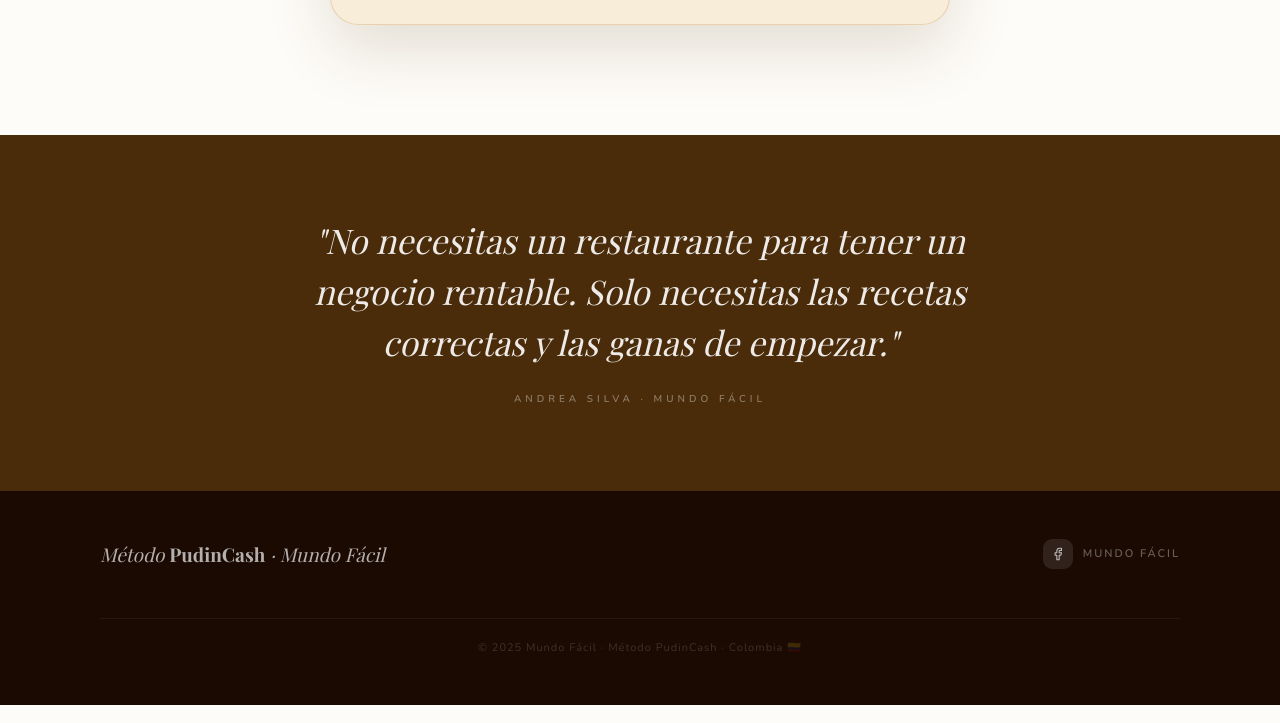
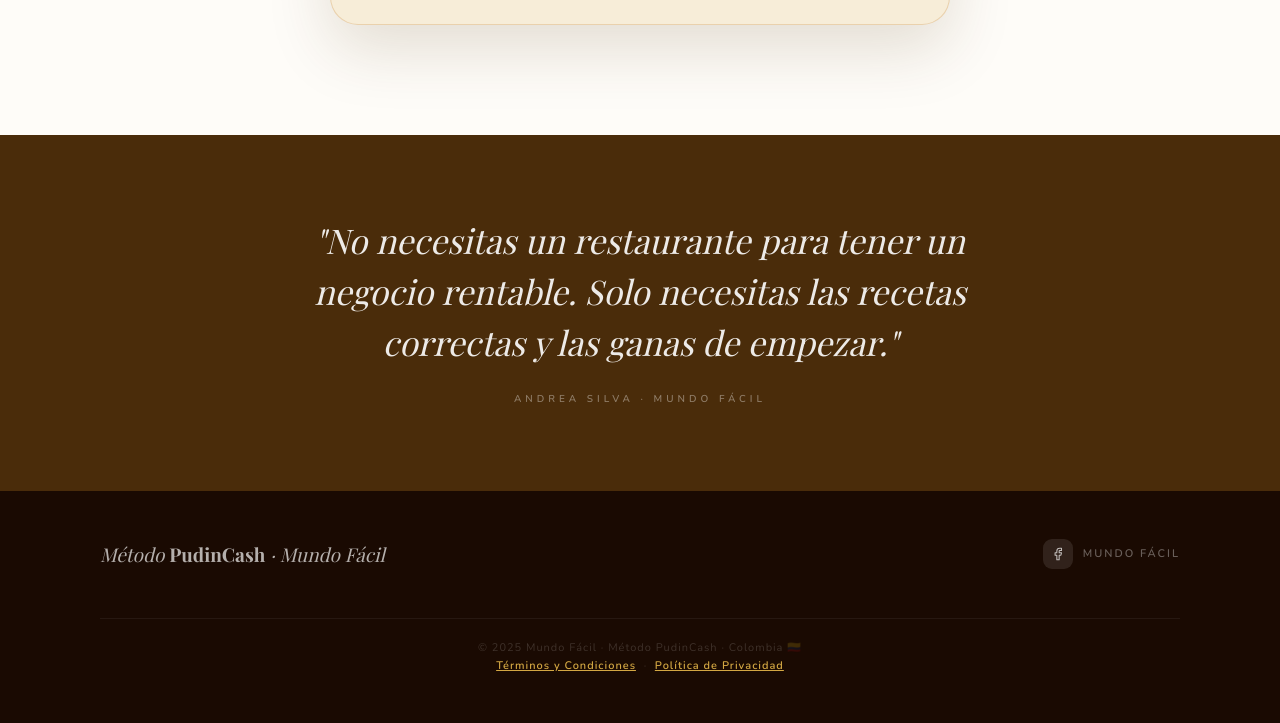
Before and after one commit to cdani4902-bot/Mundo-Facil-, a plain HTML site: page index.html in a window 1280 px wide. Shown: the part 3841-4564 px from the top of the page. Drawn offline with nearby package versions, Linux system fonts and the light colour scheme; a web font is replaced by a local one.

Commit message:
actualizar footer index html

```diff
--- a/index.html
+++ b/index.html
@@ -667,6 +667,15 @@ footer {
 .d1 { transition-delay: 0.1s; }
 .d2 { transition-delay: 0.2s; }
 .d3 { transition-delay: 0.3s; }
+.link-legal {
+  color: var(--dorado);
+  text-decoration: underline;
+  font-weight: 600;
+  transition: color 0.2s ease;
+}
+.link-legal:hover {
+  color: var(--crema);
+}
 </style>
 </head>
 <body>
@@ -890,7 +899,10 @@ footer {
       </div>
       Mundo Fácil
     </a>
-    <div class="footer-copy">© 2025 Mundo Fácil · Método PudinCash · Colombia 🇨🇴</div>
+    <div class="footer-copy">© 2025 Mundo Fácil · Método PudinCash · Colombia 🇨🇴<br>
+<a class="link-legal" href="/terminos.html">Términos y Condiciones</a>
+&nbsp;·&nbsp;
+<a class="link-legal" href="/privacidad.html">Política de Privacidad</a></div>
   </div>
 </footer>
 
```
